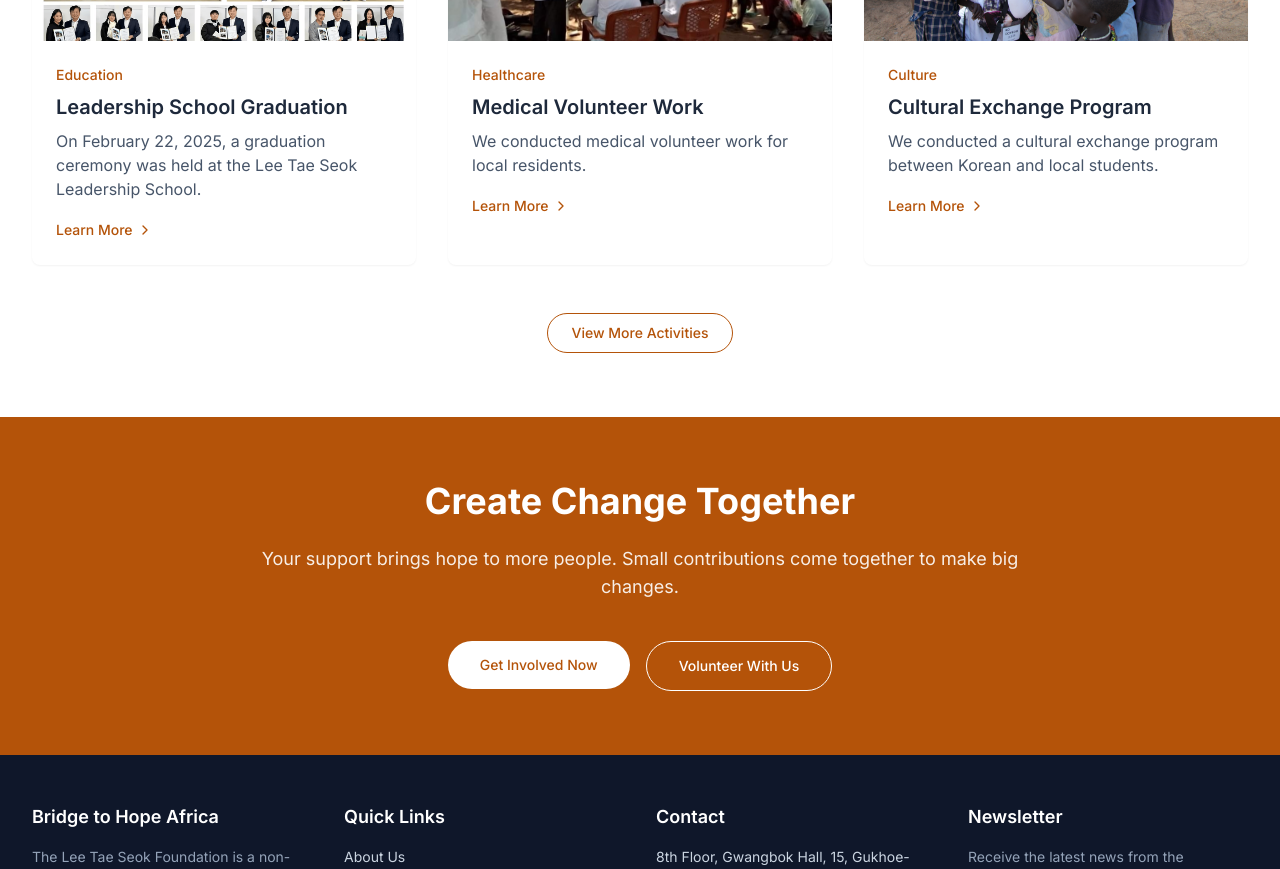
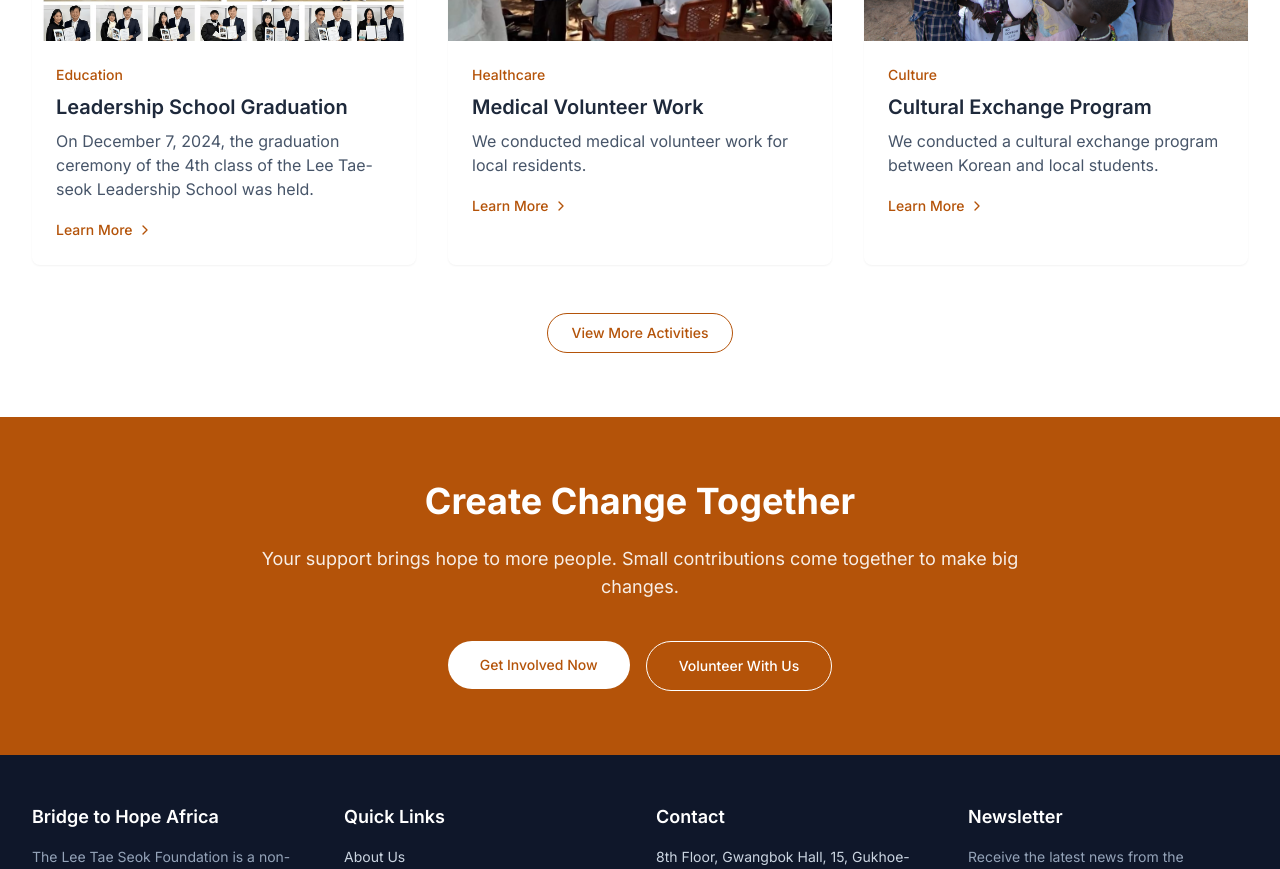
Before and after one commit to LeeTaeSeokFoundation/Bridge-to-Hope-Africa, a Next.js app: page / in a window 1280 px wide. Shown: the part 1960-2829 px from the top of the page. Built offline with nearby package versions, Linux system fonts and the light colour scheme.

Commit message:
Update page.tsx

```diff
--- a/app/page.tsx
+++ b/app/page.tsx
@@ -185,7 +185,7 @@ export default function Home() {
                   <div className="mb-2 text-sm font-medium text-amber-700">Education</div>
                   <h3 className="mb-2 text-xl font-semibold text-slate-800">Leadership School Graduation</h3>
                   <p className="mb-4 text-slate-600">
-                    On February 22, 2025, a graduation ceremony was held at the Lee Tae Seok Leadership School.
+                    On December 7, 2024, the graduation ceremony of the 4th class of the Lee Tae-seok Leadership School was held.
                   </p>
                   <Link
                     href="#"
```
